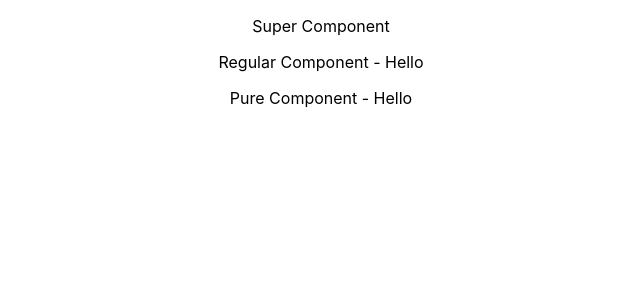
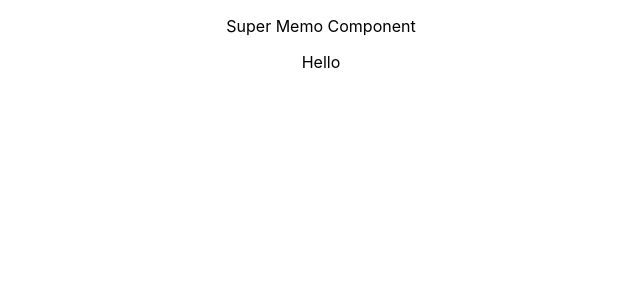
Before and after one commit to PiyushJiwane/ReactJS, a React (Create React App) app in the folder hello-world/: page / in a window 1280 px wide. Shown: the top 300 px of the page, without its empty margins (319-959 px from the left). Built offline with nearby package versions, Linux system fonts and the light colour scheme.

Commit message:
understand pure component functionality in functional component by using React.memo()

```diff
--- a/hello-world/src/App.js
+++ b/hello-world/src/App.js
@@ -15,14 +15,23 @@ import Form from './Components/Form';
 import LifeCycleA from './Components/LifeCycleA';
 import FragmentDemo from "./Components/FragmentDemo";
 import SuperComponent from "./Components/SuperComponent";
+import SuperMemoComponent from "./Components/SuperMemoComponent";
 
 function App() {
-  //Pure Component in ReactJS
+  // Memo Component in ReactJS
   return(
     <div className="App">
-      <SuperComponent/>
+      <SuperMemoComponent/>
     </div>
   )
+
+
+  //Pure Component in ReactJS
+  // return(
+  //   <div className="App">
+  //     <SuperComponent/>
+  //   </div>
+  // )
 
   //Fragments in ReactJS
   // return(
--- /dev/null
+++ b/hello-world/src/Components/MemoComponent.js
@@ -0,0 +1,12 @@
+import React from 'react'
+
+function MemoComponent({name}) {
+    console.log("**********Rendering from Memo Component**********");
+    return (
+        <div>
+            {name}
+        </div>
+    )
+}
+
+export default React.memo(MemoComponent)
--- /dev/null
+++ b/hello-world/src/Components/SuperMemoComponent.js
@@ -0,0 +1,32 @@
+import React, { Component } from 'react'
+import MemoComponent from './MemoComponent'
+
+class SuperMemoComponent extends Component {
+    constructor(props) {
+        super(props)
+
+        this.state = {
+             mesg:"Hello"
+        }
+    }
+
+    componentDidMount(){
+        setInterval(()=>{
+            this.setState({
+                mesg:"Hello"
+            })
+        },2000)
+    }
+
+    render() {
+        console.log("--------------SuperComponent----------------");
+        return (
+            <div>
+                <p>Super Memo Component</p>
+                <MemoComponent name={this.state.mesg}/>
+            </div>
+        )
+    }
+}
+
+export default SuperMemoComponent
```
